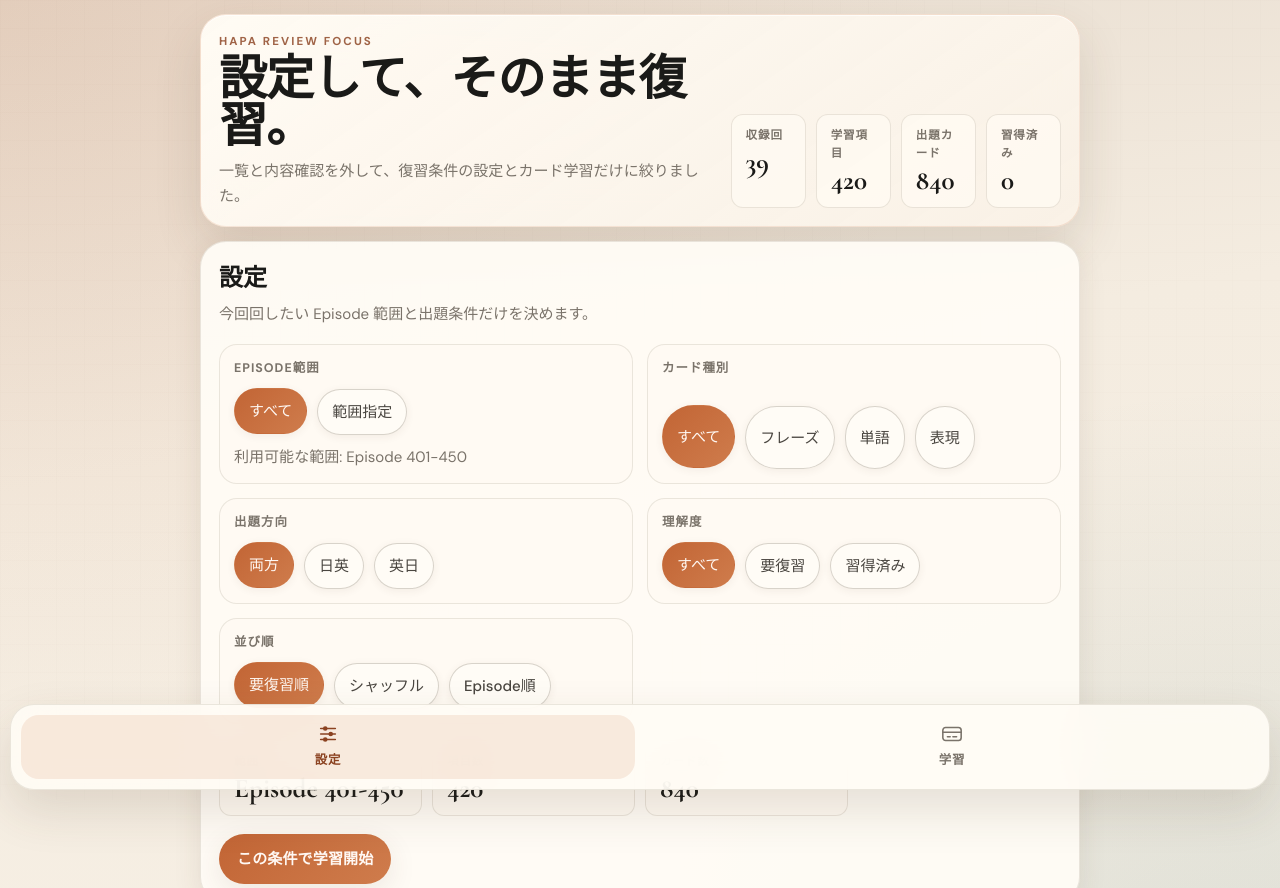
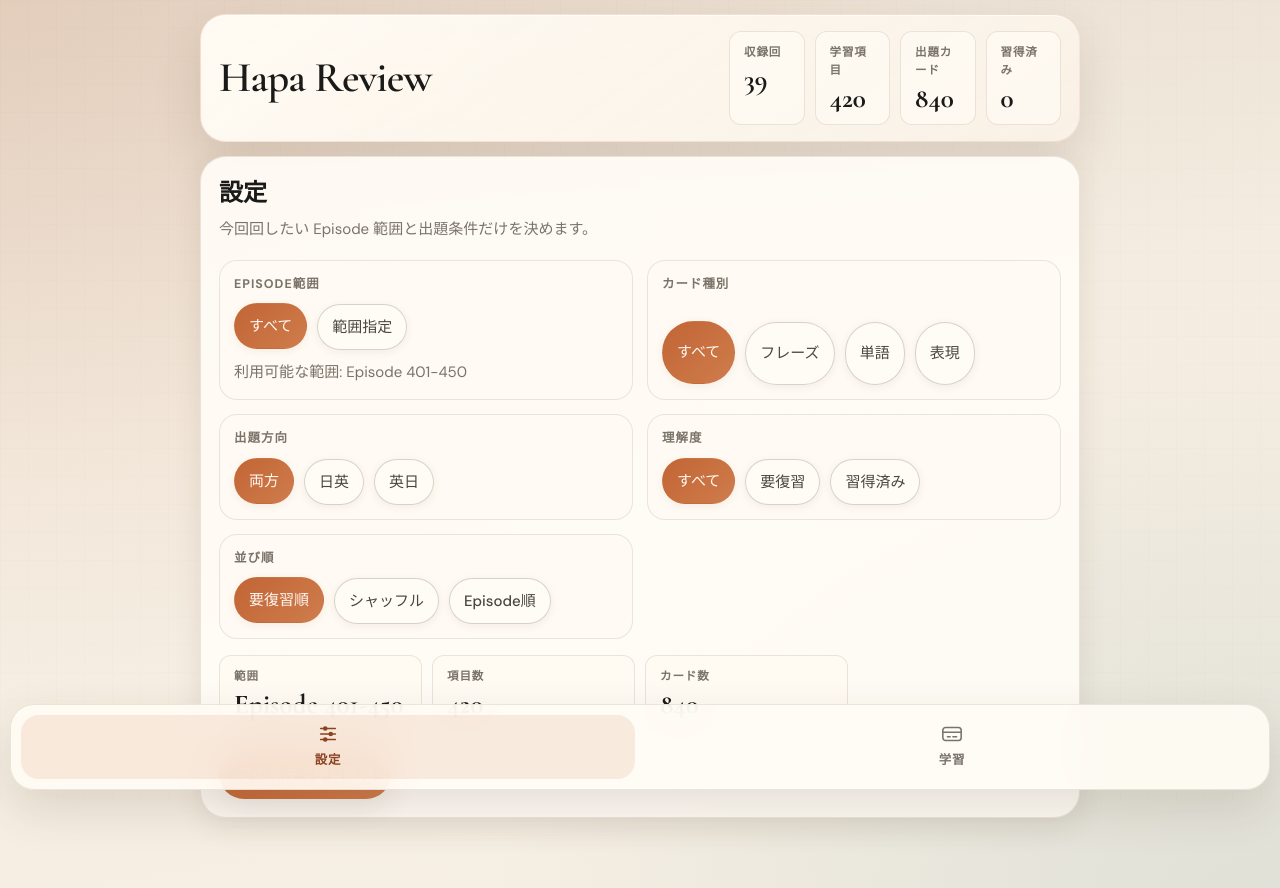
Before and after one commit to aoy-125910/EnglishApp, a website with bundled scripts: page index.html in a window 1280 px wide. Shown: the top 888 px of the page. Built offline with nearby package versions, Linux system fonts and the light colour scheme.

Commit message:
Simplify setup header copy

```diff
--- a/index.html
+++ b/index.html
@@ -33,11 +33,7 @@
     <div class="app-shell" id="app-shell">
       <header class="hero">
         <div class="hero__copy">
-          <p class="eyebrow">Hapa Review Focus</p>
-          <h1>設定して、そのまま復習。</h1>
-          <p class="support-copy">
-            一覧と内容確認を外して、復習条件の設定とカード学習だけに絞りました。
-          </p>
+          <h1>Hapa Review</h1>
         </div>
         <div class="hero__stats" id="summary-stats"></div>
       </header>
--- a/styles.css
+++ b/styles.css
@@ -104,8 +104,8 @@
 
 .hero {
   display: grid;
-  gap: 16px;
-  padding: 18px;
+  gap: 12px;
+  padding: 16px 18px;
   border: 1px solid rgba(194, 101, 53, 0.14);
   border-radius: var(--radius-xl);
   background: linear-gradient(
@@ -117,12 +117,18 @@
   animation: fadeSlide 420ms cubic-bezier(0.22, 1, 0.36, 1) both;
 }
 
+.hero__copy {
+  display: flex;
+  align-items: center;
+  min-height: 100%;
+}
+
 .hero__copy h1 {
-  margin: 6px 0 8px;
+  margin: 0;
   font-family: var(--font-display);
-  font-size: clamp(2rem, 7vw, 3rem);
+  font-size: clamp(1.85rem, 6vw, 2.65rem);
   font-weight: 600;
-  line-height: 0.98;
+  line-height: 1;
   letter-spacing: -0.02em;
 }
 
```
